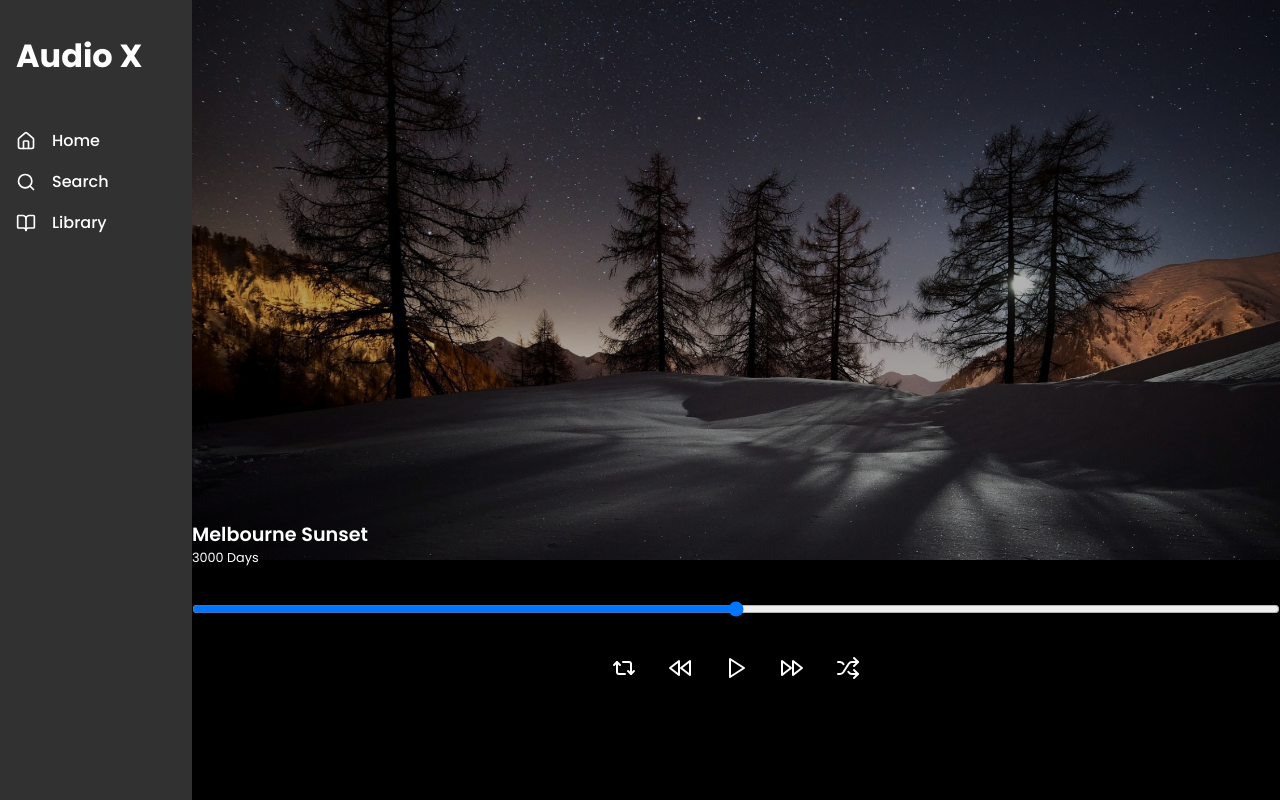
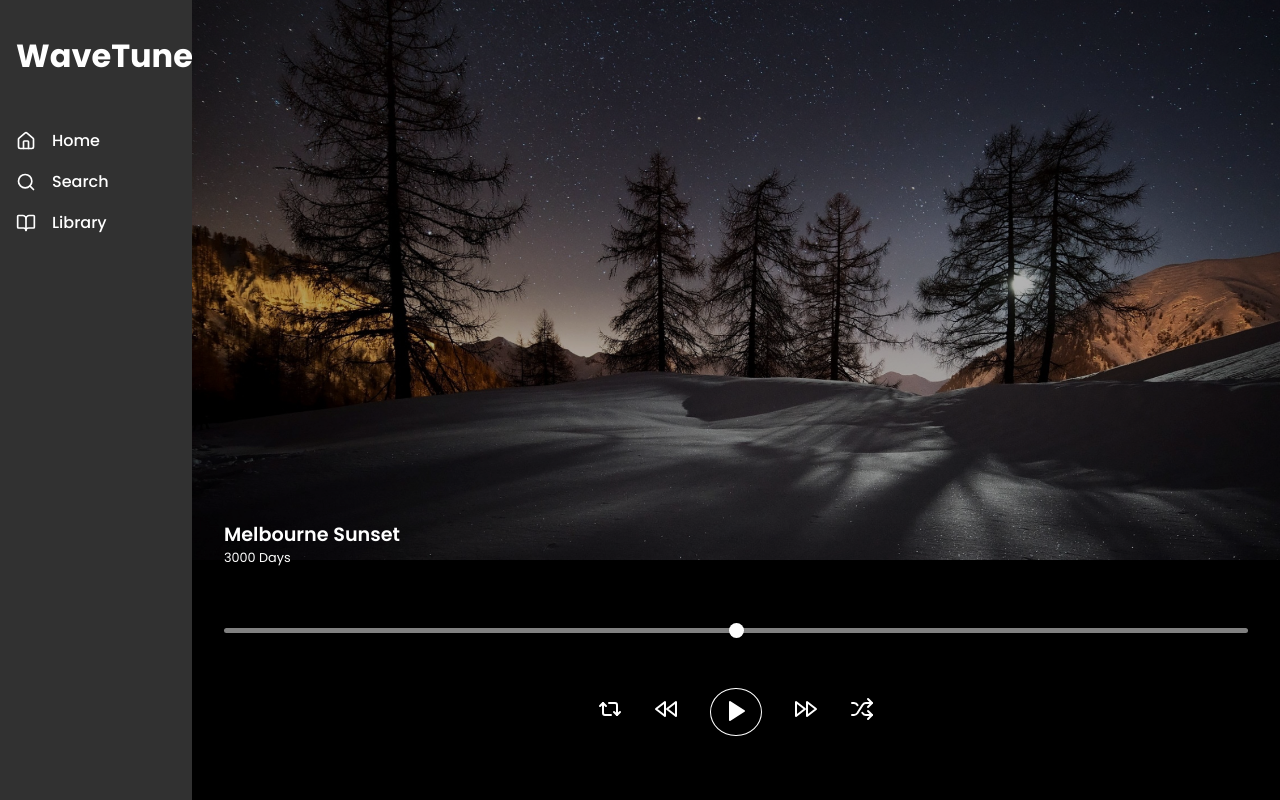
Before and after one commit to mayankverma0097/react_music_app, a React (Vite) app: page /ListenSong in a window 1280 px wide. Built offline with nearby package versions, Linux system fonts and the light colour scheme.

Commit message:
Listen song range slider manupulated

```diff
--- a/src/Components/SideBar.jsx
+++ b/src/Components/SideBar.jsx
@@ -7,7 +7,7 @@ export default function SideBar() {
   return (
     <div>
      <div id="SideBar_Main">
-      <p id='SideBar_Main_siteName'><Link to={"/"}>Audio X</Link></p>
+      <p id='SideBar_Main_siteName'><Link to={"/"}>WaveTune</Link></p>
 
         <ul>
           <li><Link to={"/Home"}> <House size={20}  />  Home</Link></li>
--- a/src/GetStarted.jsx
+++ b/src/GetStarted.jsx
@@ -11,7 +11,7 @@ export default function GetStarted() {
       </div>
       <div id="GetStarted_box">
         <div id="GetStarted_content">
-          <p>Audio X</p>
+          <p>WaveTune</p>
           <p>Listen to free music from your favorite artists.</p>
           <Link to={"/Home"}>
             <button>Get Started</button>
--- a/src/ListenSong.css
+++ b/src/ListenSong.css
@@ -11,7 +11,7 @@
   color: white;
   display: flex;
   flex-direction: column;
-  row-gap: 2rem;
+  row-gap: 3rem;
 }
 
 #ListenSong_Top1 {
@@ -29,6 +29,8 @@
 
 #ListenSong_info {
   /* border: 1px solid white; */
+  width: 100%;
+  padding: 0 2rem;
   position: absolute;
   bottom: 0;
 }
@@ -44,18 +46,51 @@
 
 #ListenSong_Range {
   /* border: 1px solid white; */
+  padding: 0 2rem;
 }
 
 #ListenSong_Range input {
   width: 100%;
+  -webkit-appearance: none; /* Remove default styling in WebKit browsers */
+  appearance: none;
+  height: 5px;
+  border-radius: 20px;
+  background-color: gray;
 }
+
+#ListenSong_Range input::-webkit-slider-thumb{
+  -webkit-appearance: none;
+  appearance: none;
+  width: 15px;
+  height: 15px;
+  background-color: white;
+  border-radius: 50%;
+  cursor: pointer;
+}
+
+
 
 #ListenSong_Controls {
   /* border: 1px solid white; */
   display: flex;
   justify-content: center;
   column-gap: 2rem;
+  align-items: center;
 }
+
+
+#ListenSong_Controls_Play{
+  padding: .6rem .8rem;
+  border-radius: 50%;
+  display: flex;
+  justify-content: center;
+  align-items: center;
+  border: 1.5px solid white;
+
+}
+
+
+
 
 #ListenSong_Controls button {
   background-color: black;
@@ -65,6 +100,11 @@
   cursor: pointer;
 }
 
+
+
+
+
+
 #ListenSong_Controls button:active {
   transform: scale(0.95) translateY(0.2rem);
 }
--- a/src/ListenSong.jsx
+++ b/src/ListenSong.jsx
@@ -31,8 +31,8 @@ export default function ListenSong() {
             <div>
               <button>{<Rewind />} </button>
             </div>
-            <div>
-              <button>{<Play />}</button>
+            <div id="ListenSong_Controls_Play">
+              <button id="ListenSong_Controls_Play_button">{<Play fill="white"/>}</button>
             </div>
             <div>
               <button>{<FastForward />}</button>
```
